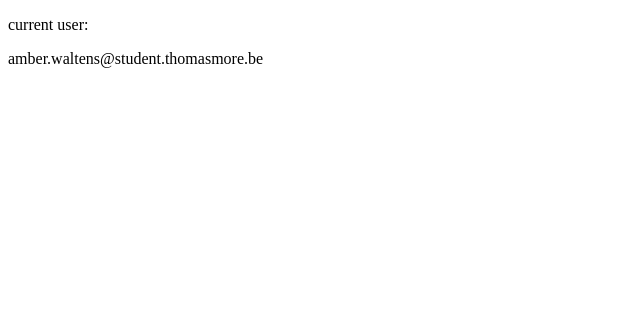
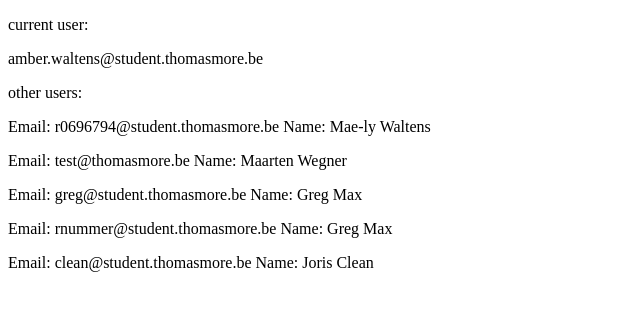
Before and after one commit to GlennVanLaere/PHP-project, a PHP site: page /match.php in a window 1280 px wide. Shown: the top 311 px of the page, without its empty margins (0-640 px from the left). Run offline with PHP 8.4, Linux system fonts and the light colour scheme; a user stored in the database is signed in; data comes from the database, SQL or seed files in the repository.

Commit message:
findOthers function added, show all other users in match.php

```diff
--- a/classes/User.php
+++ b/classes/User.php
@@ -19,7 +19,6 @@ include_once(__DIR__ . "/Db.php");
         private $books;
         private $tvShows;
         private $buddy;
-
 
         /**
          * Get the value of email
@@ -511,17 +510,14 @@ include_once(__DIR__ . "/Db.php");
             }
         }
 
-        public function currentUser(){
-            $currentEmail = $this->getCurrentEmail();
+        public function findOthers($email){
             $conn = Db::getConnection();
-            $statement = $conn->prepare("SELECT * FROM users WHERE email = :currentEmail");
-            $statement->bindValue(":currentEmail", $currentEmail);
+            $statement = $conn->prepare("SELECT * FROM users where email != :email");
+            $statement->bindValue(":email", $email);
             $statement->execute();
-            $currentUser = $statement->fetch(PDO::FETCH_ASSOC);
+            $result = $statement->fetchAll(PDO::FETCH_ASSOC);
 
-            return $currentUser;
+            return $result;
         }
 
-
-
     }
--- a/match.php
+++ b/match.php
@@ -1,14 +1,20 @@
 <?php
+
+include_once(__DIR__."/classes/User.php");
+
  session_start();
  if( isset($_SESSION['user']) ) {
-   $user = $_SESSION['user'];
-   $currentUser = $user;
- }
+   $email = $_SESSION['user'];
+   $otherPerson = new User;
+   $otherInfo = $otherPerson->findOthers($email);
+  }
  else {
    header("Location: login.php");
  }
 
- include_once(__DIR__."/classes/User.php");
+
+
+
 ?>
 
 <!DOCTYPE html>
@@ -20,6 +26,16 @@
 </head>
 <body>
     <p>current user:</p>
-    <?php  echo $currentUser ?>
+    <?php  echo $email ?>
+
+
+
+
+    <p>other users:</p>
+    <?php foreach ($otherInfo as $other): ?>
+    <p>Email: <?php echo $other['email']; ?> Name: <?php echo $other['firstName'] . " " . $other['lastName']; ?></p>
+    <p></p>
+    <?php endforeach; ?>
+
 </body>
 </html>
```
